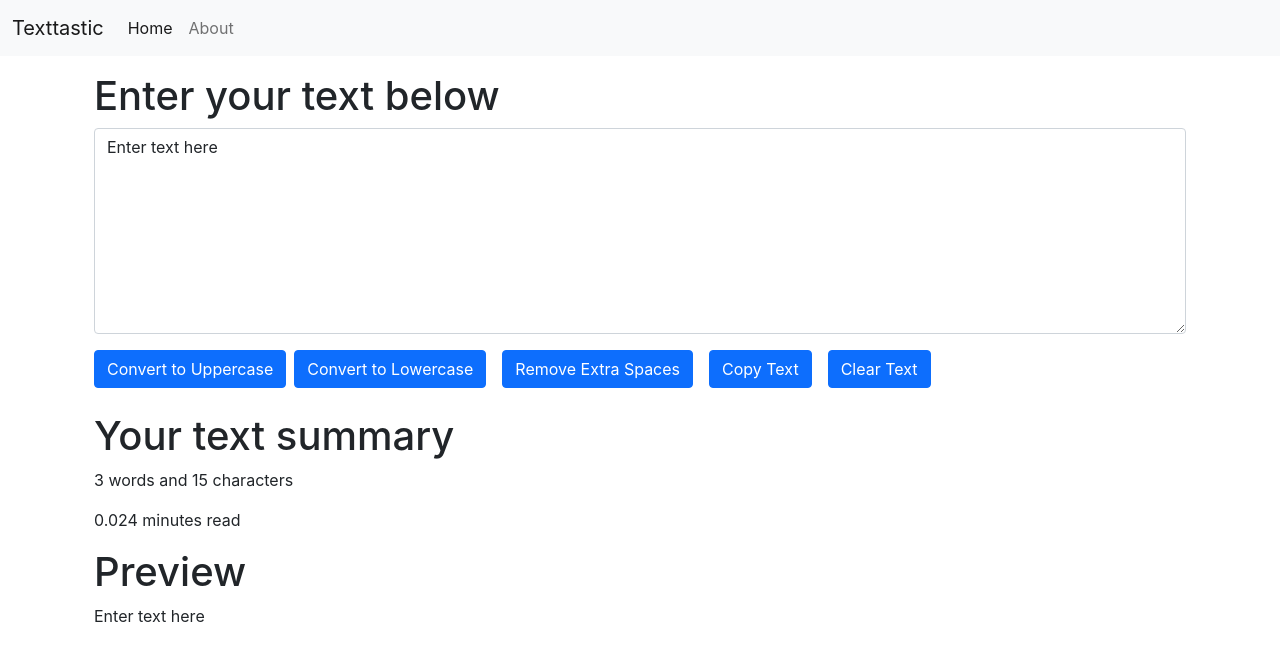
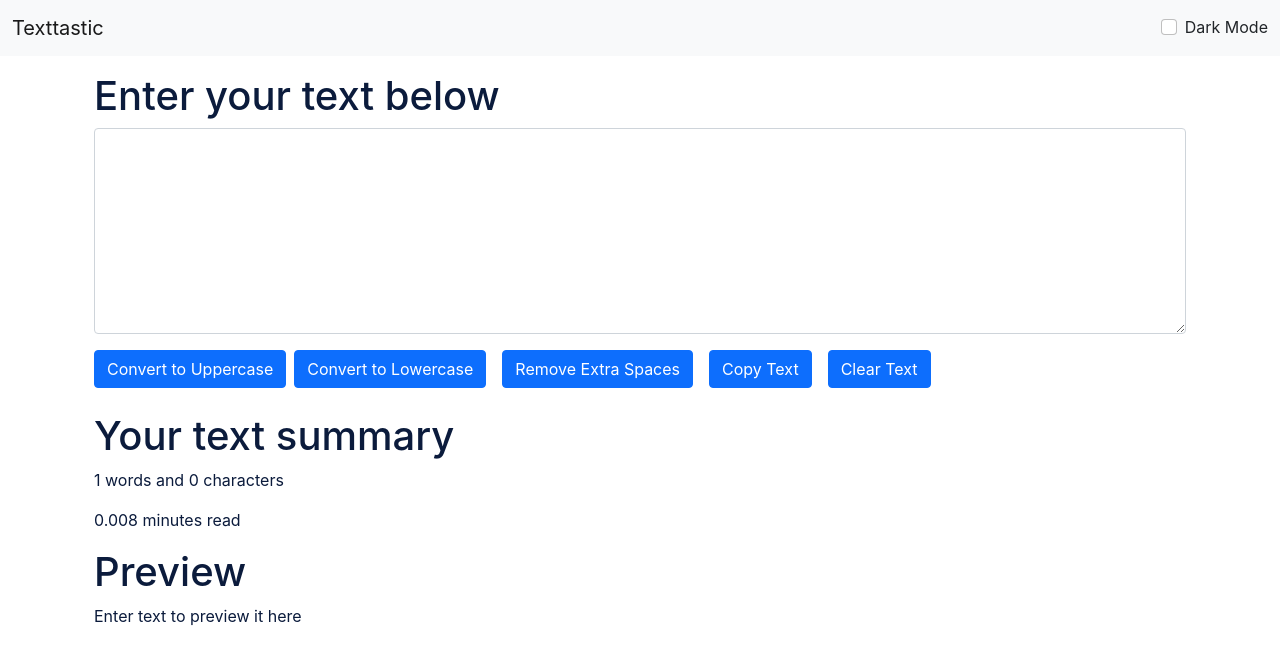
Before and after one commit to ranamomin/ToDoApp, a React (Create React App) app: page / in a window 1280 px wide. Shown: the top 664 px of the page. Built offline with nearby package versions, Linux system fonts and the light colour scheme.

Commit message:
added great dark mode

```diff
--- a/src/App.js
+++ b/src/App.js
@@ -1,16 +1,27 @@
 
+import React, { useState } from 'react';
 import './App.css';
 import Header from './MyComponents/Header';
 import TextForm from './MyComponents/TextForm';
 
 
 function App() {
-
+  const [mode,setMode] = useState('light');
+  const toggleMode = () => {
+    if (mode === "light"){
+      setMode("dark");
+      document.body.style.backgroundColor = '#0b1b3c';
+    }
+    else {
+      setMode("light");
+      document.body.style.backgroundColor = "white";
+    }
+  }
   return (
     <>
-      <Header title="Texttastic" searchBar={false} />
+      <Header title="Texttastic" mode={mode} toggleMode={toggleMode}/>
       <div className="container my-3">
-        <TextForm heading="Enter your text below"/>
+        <TextForm heading="Enter your text below" mode={mode}/>
       </div>
     </>
   );
--- a/src/MyComponents/About.js
+++ b/src/MyComponents/About.js
@@ -0,0 +1,5 @@
+import React from 'react';
+
+export default function About() {
+  return <div></div>;
+}
--- a/src/MyComponents/Header.js
+++ b/src/MyComponents/Header.js
@@ -4,29 +4,27 @@ import PropTypes from 'prop-types'
 
 export default function Header(props) {
     return (
-        <nav className="navbar navbar-expand-lg navbar-light bg-light">
-  <div className="container-fluid">
-    <a className="navbar-brand" href="/">{props.title}</a>
-    <button className="navbar-toggler" type="button" data-bs-toggle="collapse" data-bs-target="/navbarSupportedContent" aria-controls="navbarSupportedContent" aria-expanded="false" aria-label="Toggle navigation">
-      <span className="navbar-toggler-icon"></span>
-    </button>
-    <div className="collapse navbar-collapse" id="navbarSupportedContent">
-      <ul className="navbar-nav me-auto mb-2 mb-lg-0">
-        <li className="nav-item">
-          <a className="nav-link active" aria-current="page" href="/">Home</a>
-        </li>
-        <li className="nav-item">
-          <a className="nav-link" href="/">About</a>
-        </li>
-      </ul>
-      {props.searchBar?<form className="d-flex">
-        <input className="form-control me-2" type="search" placeholder="Search" aria-label="Search"/>
-        <button className="btn btn-outline-success" type="submit">Search</button>
-      </form>:""}
-    </div>
-  </div>
-</nav>
-    )
+      <nav
+        className={`navbar navbar-expand-lg navbar-${props.mode} bg-${props.mode}`}
+      >
+        <div className="container-fluid">
+          <a className="navbar-brand" href="/">
+            {props.title}
+          </a>
+          <div className={`form-check form-switch-switch text-${props.mode==='light'?'dark':'light'}`}>
+            <input
+              type="checkbox"
+              className="form-check-input"
+              id="flexSwitchCheckDefault"
+              onClick={props.toggleMode}
+            />
+            <label className="form-check-label" htmlFor="flexSwitchCheckDefault">
+              Dark Mode
+            </label>
+          </div>
+        </div>
+      </nav>
+    );
 }
 Header.defaultProps= {
     title: "Your Title Here",
--- a/src/MyComponents/TextForm.js
+++ b/src/MyComponents/TextForm.js
@@ -45,10 +45,13 @@ export default function TextForm(props) {
 
     }
 
-    const [text, setText] = useState("Enter text here");
+    const [text, setText] = useState("");
   return (
     <>
-      <div className="container">
+      <div
+        className="container"
+        style={{ color: props.mode === "dark" ? "white" : "#0b1b3c" }}
+      >
         <h1>{props.heading}</h1>
         <div className="mb--3">
           <textarea
@@ -57,6 +60,10 @@ export default function TextForm(props) {
             rows="8"
             value={text}
             onChange={handleOnChange}
+            style={{
+              backgroundColor: props.mode === "light" ? "white" : "#212529",
+              color: props.mode === "dark" ? "white" : "#0b1b3c",
+            }}
           ></textarea>
         </div>
         <button className="btn btn-primary my-3" onClick={handleUpClick}>
@@ -88,16 +95,22 @@ export default function TextForm(props) {
           Clear Text
         </button>
       </div>
-      <div className="container my-2">
+      <div
+        className="container my-2"
+        style={{ color: props.mode === "dark" ? "white" : "#0b1b3c" }}
+      >
         <h1>Your text summary</h1>
         <p>
           {text.split(" ").length} words and {text.length} characters
         </p>
         <p>{0.008 * text.split(" ").length} minutes read</p>
       </div>
-      <div className="container my-2">
+      <div
+        className="container my-2"
+        style={{ color: props.mode === "dark" ? "white" : "#0b1b3c" }}
+      >
         <h1>Preview</h1>
-        <p>{text}</p>
+        <p>{text.length > 0 ? text : "Enter text to preview it here"}</p>
       </div>
     </>
   );
```
